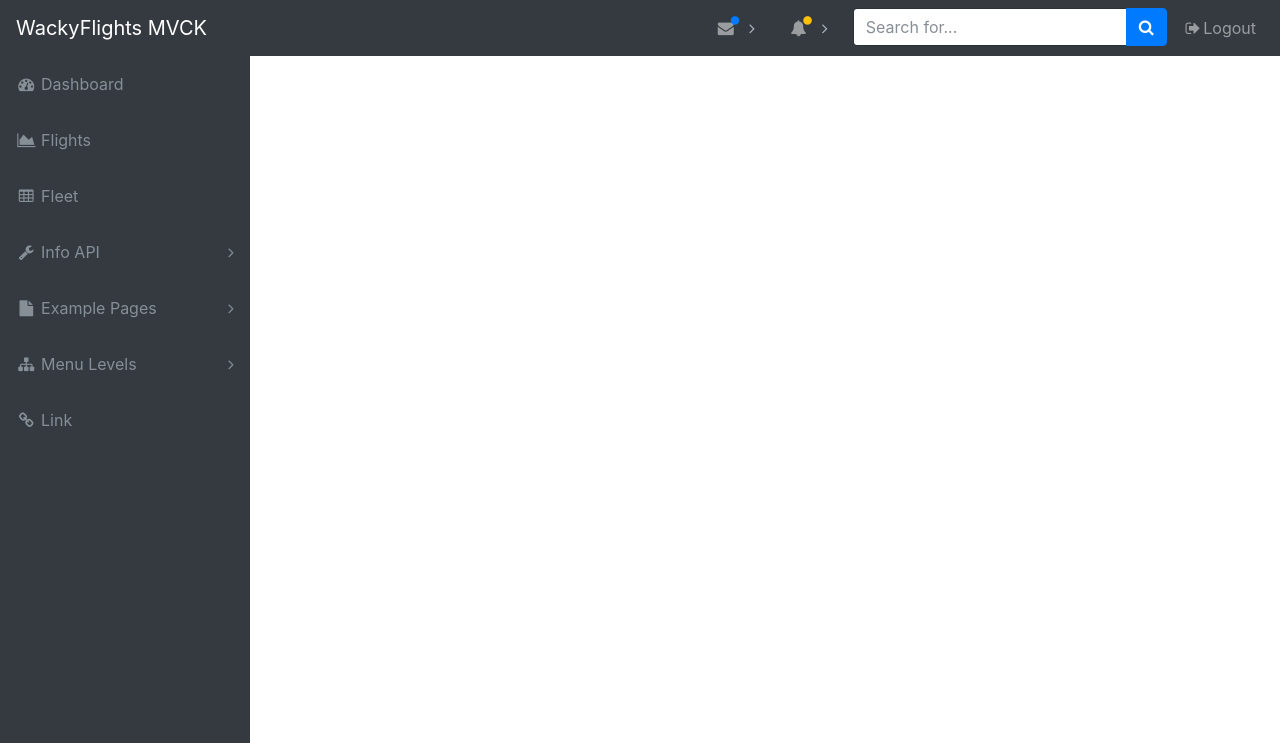
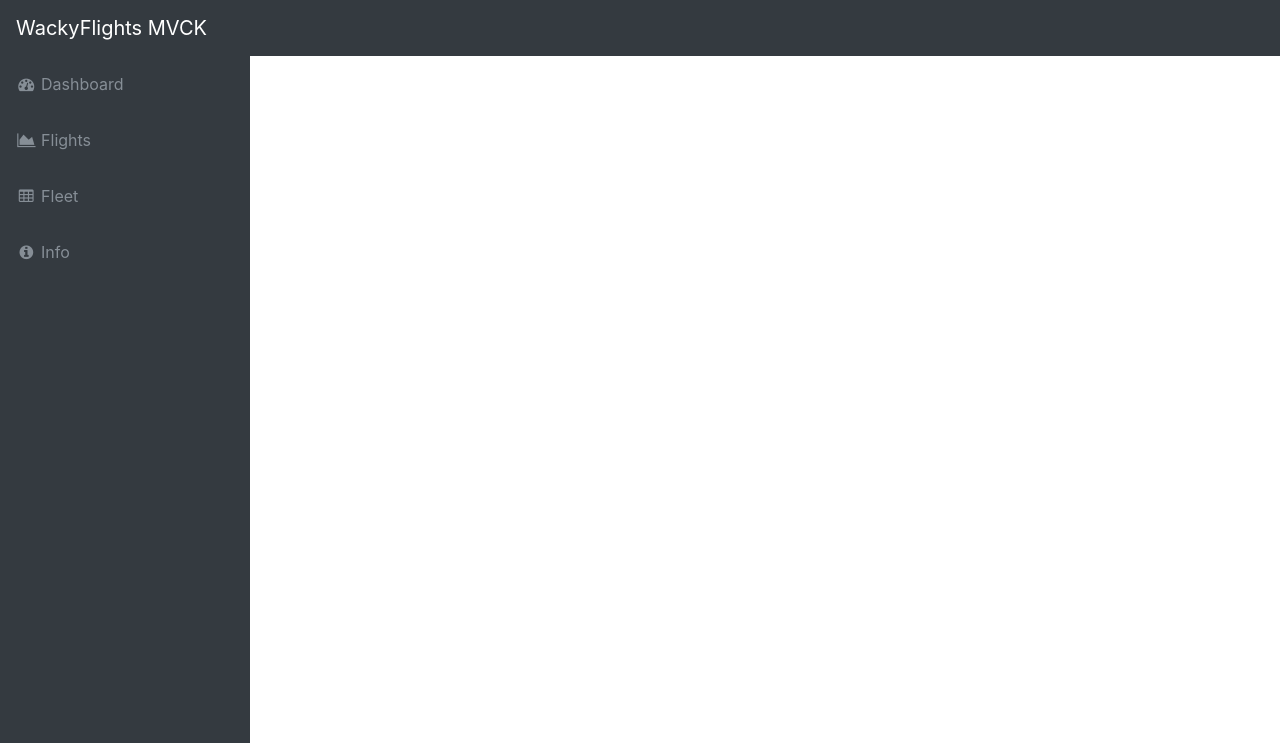
Before and after one commit to MVCK/WackyFlights, a CodeIgniter app: the page made by application/views/layout/header.php in a window 1280 px wide. Shown: the top 743 px of the page. Run offline with CodeIgniter, Linux system fonts and the light colour scheme.

Commit message:
commented out unnecessary links from layout template, closes #17

```diff
--- a/application/views/layout/header.php
+++ b/application/views/layout/header.php
@@ -41,7 +41,13 @@
                     <span class="nav-link-text">Fleet</span>
                 </a>
             </li>
-            <li class="nav-item" data-toggle="tooltip" data-placement="right" title="Info API">
+            <li class="nav-item" data-toggle="tooltip" data-placement="right" title="Info">
+                <a class="nav-link" href="#">
+                    <i class="fa fa-fw fa-info-circle"></i>
+                    <span class="nav-link-text">Info</span>
+                </a>
+            </li>
+<!--            <li class="nav-item" data-toggle="tooltip" data-placement="right" title="Info API">
                 <a class="nav-link nav-link-collapse collapsed" data-toggle="collapse" href="#collapseComponents" data-parent="#exampleAccordion">
                     <i class="fa fa-fw fa-wrench"></i>
                     <span class="nav-link-text">Info API</span>
@@ -54,8 +60,8 @@
                         <a href="cards.html">Cards</a>
                     </li>
                 </ul>
-            </li>
-            <li class="nav-item" data-toggle="tooltip" data-placement="right" title="Example Pages">
+            </li>-->
+ <!--           <li class="nav-item" data-toggle="tooltip" data-placement="right" title="Example Pages">
                 <a class="nav-link nav-link-collapse collapsed" data-toggle="collapse" href="#collapseExamplePages" data-parent="#exampleAccordion">
                     <i class="fa fa-fw fa-file"></i>
                     <span class="nav-link-text">Example Pages</span>
@@ -111,7 +117,7 @@
                     <i class="fa fa-fw fa-link"></i>
                     <span class="nav-link-text">Link</span>
                 </a>
-            </li>
+            </li>-->
         </ul>
         <ul class="navbar-nav sidenav-toggler">
             <li class="nav-item">
@@ -121,7 +127,7 @@
             </li>
         </ul>
         <ul class="navbar-nav ml-auto">
-            <li class="nav-item dropdown">
+            <!--<li class="nav-item dropdown">
                 <a class="nav-link dropdown-toggle mr-lg-2" id="messagesDropdown" href="#" data-toggle="dropdown" aria-haspopup="true" aria-expanded="false">
                     <i class="fa fa-fw fa-envelope"></i>
                     <span class="d-lg-none">Messages
@@ -213,7 +219,7 @@
             <li class="nav-item">
                 <a class="nav-link" data-toggle="modal" data-target="#exampleModal">
                     <i class="fa fa-fw fa-sign-out"></i>Logout</a>
-            </li>
+            </li>-->
         </ul>
     </div>
 </nav>
```
